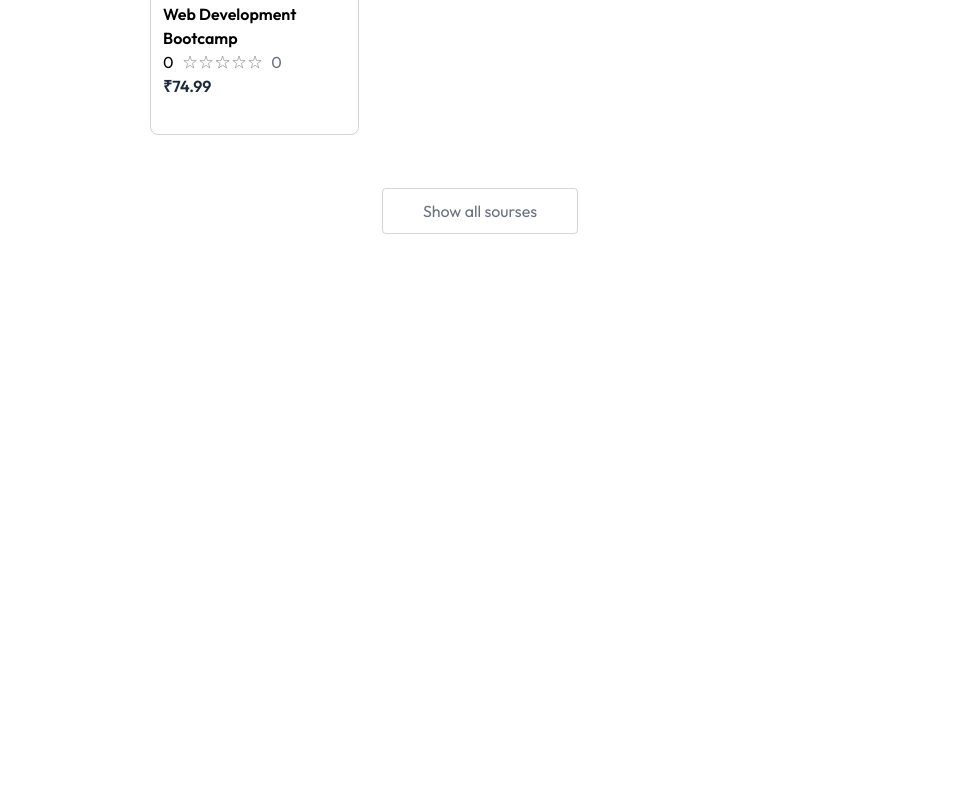
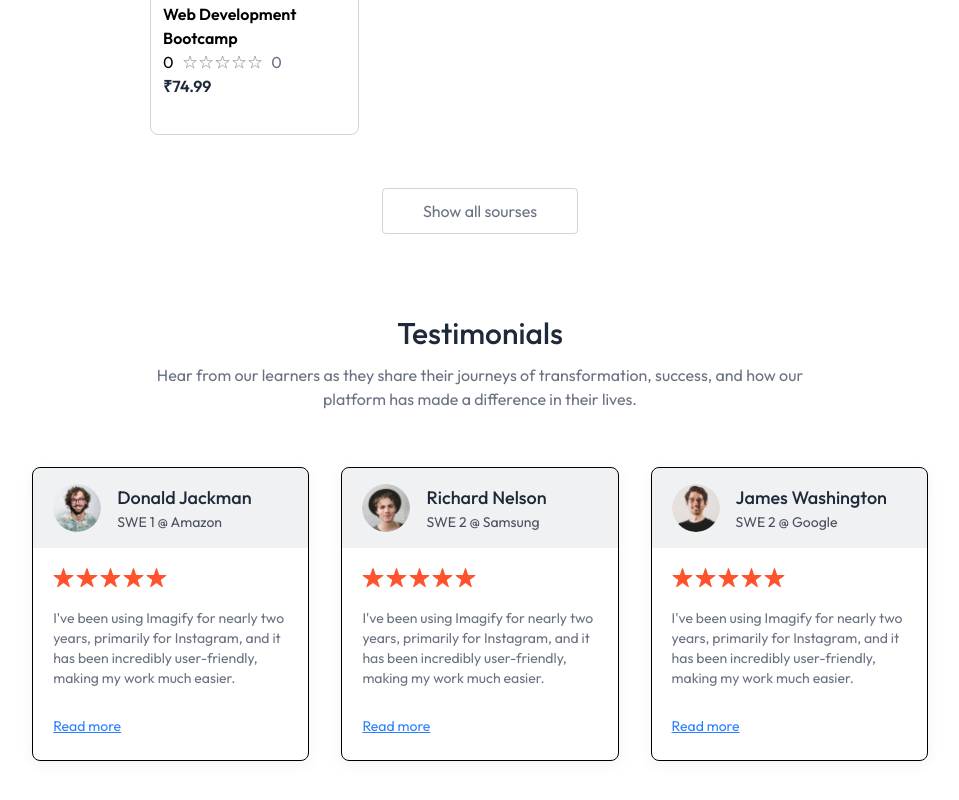
Before and after one commit to theakshit009/NovaLMS, a React (Vite) app in the folder Frontend/: page / in a window 1280 px wide. Shown: the part 1418-2218 px from the top of the page, without its empty margins (160-1119 px from the left). Before the commit the page ends 1705 px from the top, so only its background shows below. Built offline with nearby package versions, Linux system fonts and the light colour scheme; no server answers.

Commit message:
Testimonials Section Added

```diff
--- a/Frontend/src/components/students/Testimonials.jsx
+++ b/Frontend/src/components/students/Testimonials.jsx
@@ -1,8 +1,35 @@
 import React from 'react'
+import { assets, dummyTestimonial } from '../../assets/assets'
 
 function Testimonials() {
   return (
-    <div>Testimonials</div>
+    <div className='pb-14 px-8 md:px-0'>
+      <h2 className='text-3xl font-medium text-gray-800'>Testimonials</h2>
+      <p className='md:text-base text-gray-500 mt-3'>Hear from our learners as they share their journeys of transformation, success, and how our <br /> platform has made a difference in their lives.</p>
+      <div className='grid grid-cols-[repeat(auto-fill,minmax(200px,1fr))] gap-8 mt-14'>
+        {dummyTestimonial.map((item, ind) => (
+          <div className='text-sm text-left border borer-gray-500/30 pb-6 rounded-lg bg-white shadow-[0px_4px_15px_0px] shadow-black/5 overflow-hidden' key={ind}>
+            <div className='flex items-center gap-4 px-5 py-4 bg-gray-500/10'>
+              <img className='h-12 w-12 rounded-full' src={item.image} alt={item.name} />
+              <div>
+                <h1 className='text-lg font-medium text-gray-800'>{item.name}</h1>
+                <p className='text-gray-800/80'>{ item.role}</p>
+              </div>
+            </div>
+            <div className='p-5 pb-7'>
+                <div className='flex gap-0.5'>
+                  {[...Array(5)].map((_, i) => (
+                    <img className='h-5' key={i} src={Math.floor(item.rating) ? assets.star : assets.star_blank} alt='star' />
+                  ))}
+                </div>
+                <p className='text-gray-500 mt-5'>{item.feedback}</p>
+            </div>
+            <a href="#" className='text-blue-500 underline px-5'>Read more</a>
+          </div>
+
+        ))}
+      </div>
+    </div>
   )
 }
 
--- a/Frontend/src/pages/students/Home.jsx
+++ b/Frontend/src/pages/students/Home.jsx
@@ -2,6 +2,7 @@ import React from 'react'
 import Hero from '../../components/students/Hero'
 import Companies from '../../components/students/Companies'
 import CourseSection from '../../components/students/CourseSection'
+import Testimonials from '../../components/students/Testimonials'
 
 function Home() {
   return (
@@ -9,6 +10,7 @@ function Home() {
       <Hero />
       <Companies />
       <CourseSection />
+      <Testimonials />
     </div>
     )
 }
```
